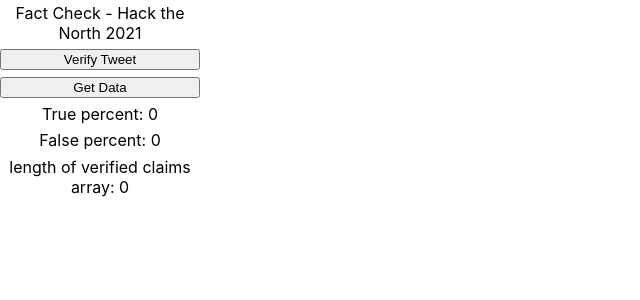
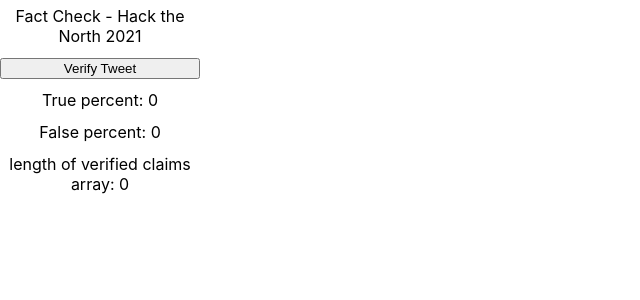
Before and after one commit to medwardson/factcheck, a React (Create React App) app: page / in a window 1280 px wide. Shown: the top 300 px of the page, without its empty margins (0-640 px from the left). Built offline with nearby package versions, Linux system fonts and the light colour scheme.

Commit message:
remove button

```diff
--- a/src/App.js
+++ b/src/App.js
@@ -76,9 +76,6 @@
     <div className="App">
         Fact Check - Hack the North 2021
         <button onClick={getUrl}>Verify Tweet</button>
-
-        <button onClick={getFactData} variant="primary">Get Data</button>
-
         <text>True percent: {percentTrue}</text>
         <text>False percent: {percentFalse}</text>
         <text>length of verified claims array: {verifiedClaims.length}</text>
```
